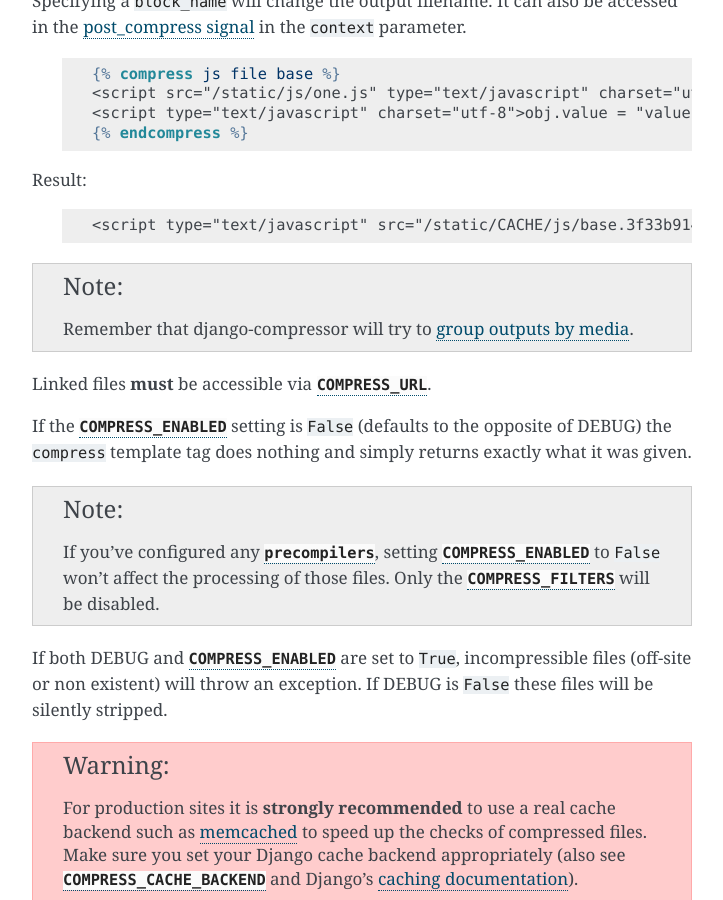
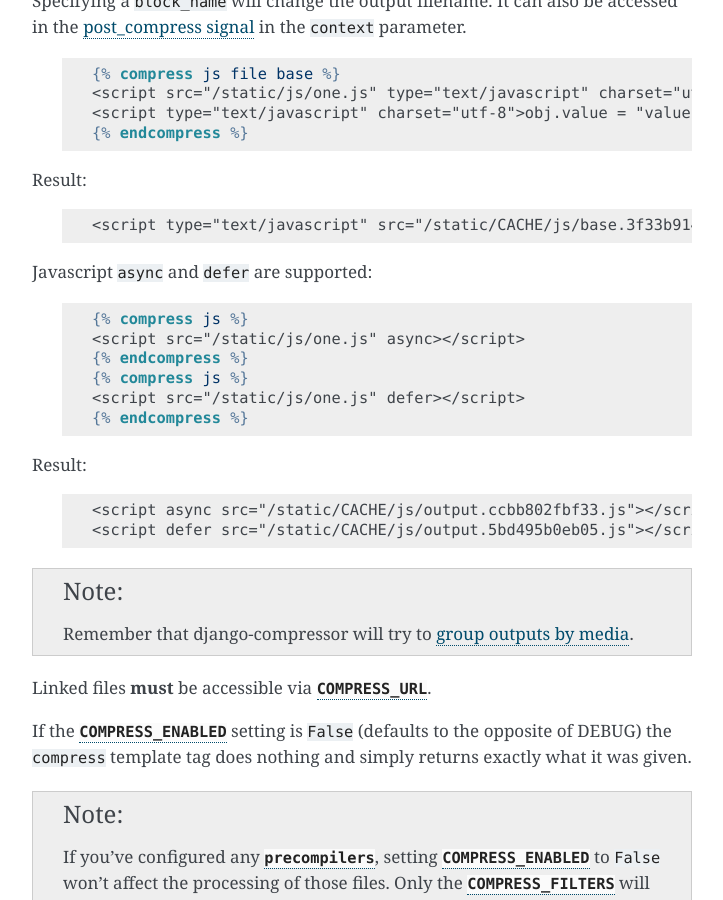
Before and after one commit to django-compressor/django-compressor, a Sphinx documentation site: the page built from docs/usage.txt, in a window 1280 px wide and 900 px high, scrolled down 1137 px. Shown: the whole window, without its empty margins (388-1111 px from the left). Built offline with Sphinx 7.4.7, drawn with Linux system fonts in a browser that asks for light colours.

Commit message:
added example in docs for #933

```diff
--- a/docs/usage.txt
+++ b/docs/usage.txt
@@ -78,6 +78,25 @@ Result:
     .. code-block:: django
 
         <script type="text/javascript" src="/static/CACHE/js/base.3f33b9146e12.js" charset="utf-8"></script>
+
+Javascript ``async`` and ``defer`` are supported:
+
+    .. code-block:: django
+
+        {% compress js %}
+        <script src="/static/js/one.js" async></script>
+        {% endcompress %}
+        {% compress js %}
+        <script src="/static/js/one.js" defer></script>
+        {% endcompress %}
+
+Result:
+
+    .. code-block:: django
+
+        <script async src="/static/CACHE/js/output.ccbb802fbf33.js"></script>
+        <script defer src="/static/CACHE/js/output.5bd495b0eb05.js"></script>
+
 
 .. note::
 
```
